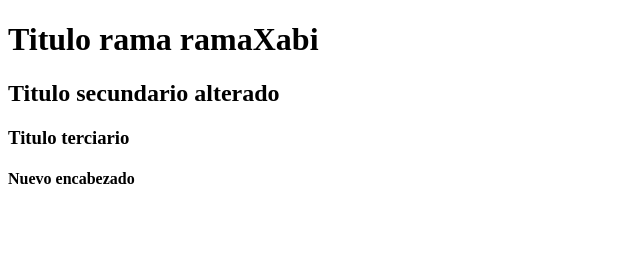
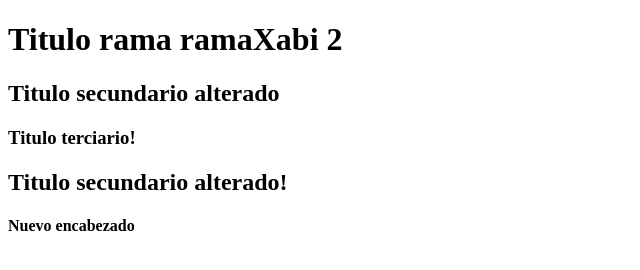
Before and after one commit to XabierGallardo/repoExperimental, a plain HTML site: page index.html in a window 1280 px wide. Shown: the whole page, without its empty margins (0-640 px from the left). Drawn offline with Linux system fonts and the light colour scheme.

Commit message:
Engadidos novos cambios novamente

```diff
--- a/index.html
+++ b/index.html
@@ -6,9 +6,10 @@
     <title>Document</title>
 </head>
 <body>
-    <h1>Titulo rama ramaXabi</h1>
+    <h1>Titulo rama ramaXabi 2</h1>
     <h2>Titulo secundario alterado</h2>
-    <h3>Titulo terciario</h3>
+    <h3>Titulo terciario!</h3>
+    <h2>Titulo secundario alterado!</h2>
     <h4>Nuevo encabezado</h4>
 </body>
 </html>
```
